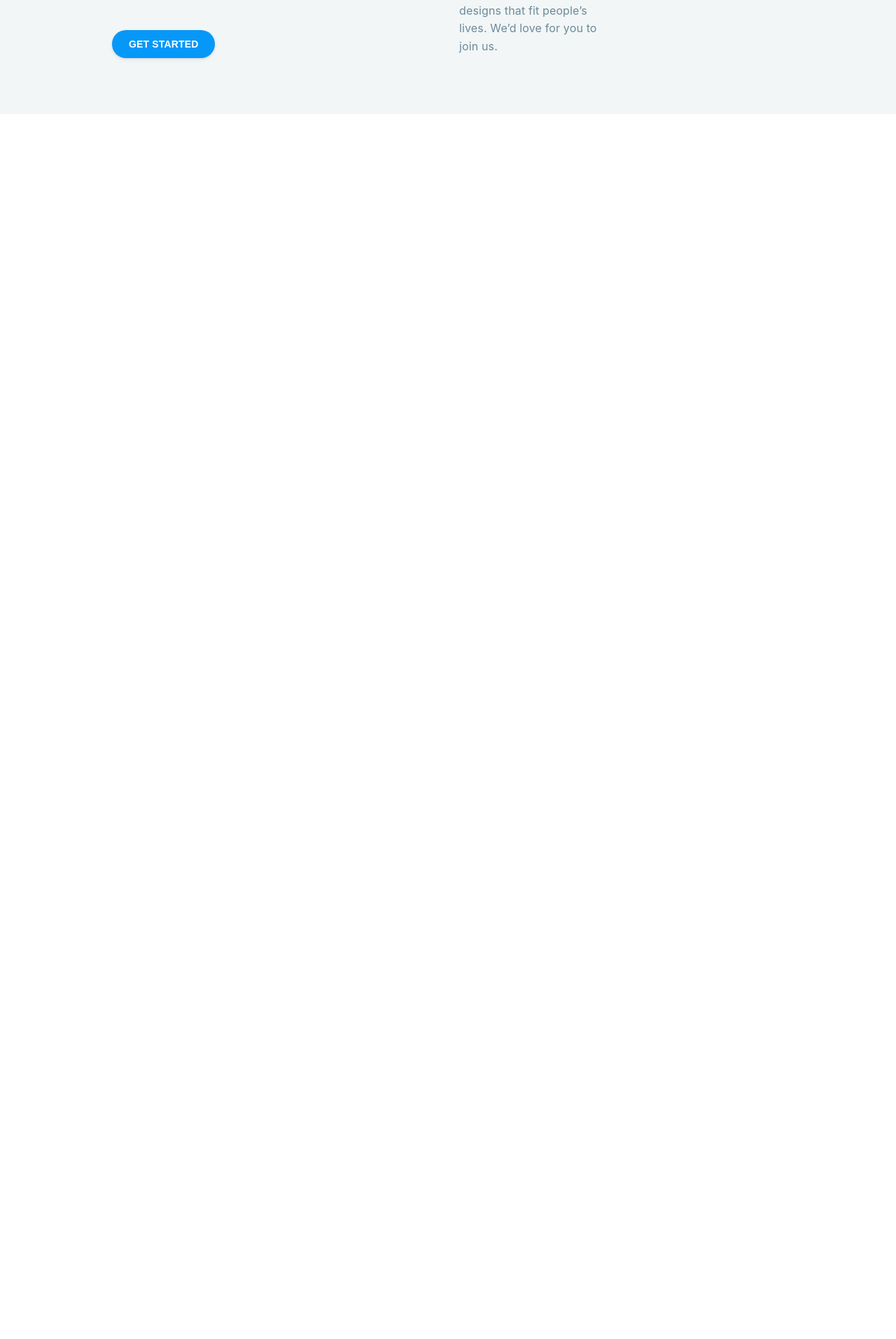
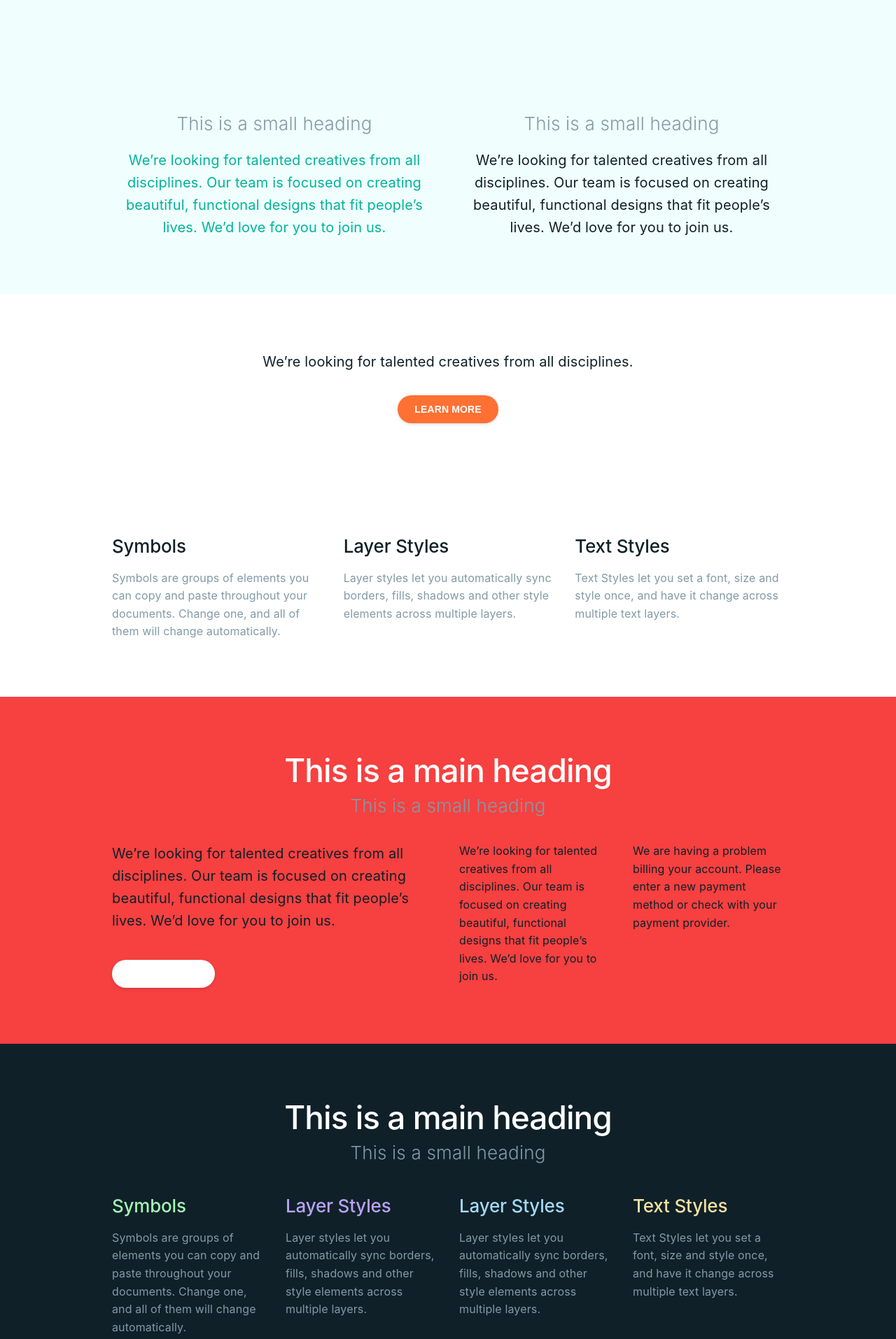
Before and after one commit to alobato/modulz-styled, a React (Create React App) app: page / in a window 1280 px wide. Shown: the part 846-2760 px from the top of the page at 70% size. Before the commit the page ends 1009 px from the top, so only its background shows below. Built offline with nearby package versions, Linux system fonts and the light colour scheme.

Commit message:
Tweaking variables and fleshing out experiment page

```diff
--- a/src/App.js
+++ b/src/App.js
@@ -46,20 +46,97 @@ class App extends Component {
           <Container medium>
             <Alignment center>
               <Spacing mb4>
-                <Heading>This is a main heading</Heading>
+                <Heading large>Write better code</Heading>
               </Spacing>
-              <Heading thin>We’re looking for talented creatives from all disciplines. Our team is focused on creating beautiful, functional designs that fit people’s lives. We’d love for you to join us.</Heading>
+              <Heading thin gray>On GitHub, lightweight code review tools are built into every pull request. Your team can create review processes that improve the quality of your code and fit neatly into your workflow.</Heading>
+              <Spacing mt5>
+                <Link teal>See how it works</Link>
+                <Link teal>Explore the features</Link>
+              </Spacing>
               <Spacing mt6>
-                <PillButton large blue>Get started</PillButton>
+                <PillButton large white>Get started</PillButton>
+                <PillButton large crimson>Learn more</PillButton>
+              </Spacing>
+              <Spacing mt3>
+                <Text small gray_500>* Make sure you read this before signing up.</Text>
               </Spacing>
             </Alignment>
           </Container>
         </Section>
-        <Section large gray_200>
+
+        <Section large tealTint>
+          <Container medium>
+            <Alignment center>
+                  <Spacing mb3>
+                    <Heading thin>This is a big ass quote from a glowing testimonial from a loyal customer.</Heading>
+                  </Spacing>
+                  <Text small gray_500>Colm Tuite</Text>
+            </Alignment>
+          </Container>
+        </Section>
+
+        <Section large tealTint>
+          <Container large>
+            <Alignment center>
+              <Grid>
+                <div className="grid-column">
+                  <Spacing mb3>
+                    <Heading thin gray_500>This is a small heading</Heading>
+                  </Spacing>
+                  <Text large teal>We’re looking for talented creatives from all disciplines. Our team is focused on creating beautiful, functional designs that fit people’s lives. We’d love for you to join us.</Text>
+                </div>
+                <div className="grid-column">
+                  <Spacing mb3>
+                    <Heading thin gray_500>This is a small heading</Heading>
+                  </Spacing>
+                  <Text large>We’re looking for talented creatives from all disciplines. Our team is focused on creating beautiful, functional designs that fit people’s lives. We’d love for you to join us.</Text>
+                </div>
+              </Grid>
+            </Alignment>
+          </Container>
+        </Section>
+
+        <Section large>
+          <Container medium>
+            <Alignment center>
+              <Text large>We’re looking for talented creatives from all disciplines.</Text>
+              <Spacing mt5>
+                <PillButton large crimson>Learn more</PillButton>
+              </Spacing>
+            </Alignment>
+          </Container>
+        </Section>
+
+        <Section large>
+          <Container large>
+            <Grid>
+              <div className="grid-column">
+                <Spacing mb3>
+                  <Heading small>Symbols</Heading>
+                </Spacing>
+                <Text gray_500>Symbols are groups of elements you can copy and paste throughout your documents. Change one, and all of them will change automatically.</Text>
+              </div>
+              <div className="grid-column">
+                <Spacing mb3>
+                  <Heading small>Layer Styles</Heading>
+                </Spacing>
+                <Text gray_500>Layer styles let you automatically sync borders, fills, shadows and other style elements across multiple layers.</Text>
+              </div>
+              <div className="grid-column">
+                <Spacing mb3>
+                  <Heading small>Text Styles</Heading>
+                </Spacing>
+                <Text gray_500>Text Styles let you set a font, size and style once, and have it change across multiple text layers.</Text>
+              </div>
+            </Grid>
+          </Container>
+        </Section>
+
+        <Section large red>
           <Container large>
             <Alignment center>
               <Spacing mb5>
-                <Heading>This is a main heading</Heading>
+                <Heading white>This is a main heading</Heading>
                 <Spacing mt1>
                   <Heading thin gray_500>This is a small heading</Heading>
                 </Spacing>
@@ -69,22 +146,62 @@ class App extends Component {
               <div className="grid-column">
                 <Text large>We’re looking for talented creatives from all disciplines. Our team is focused on creating beautiful, functional designs that fit people’s lives. We’d love for you to join us.</Text>
                 <Spacing mt6>
-                  <PillButton large blue>Get started</PillButton>
+                  <PillButton large white>Get started</PillButton>
                 </Spacing>
               </div>
               <div className="grid-column">
                 <Grid>
                   <div className="grid-column">
-                    <Text gray_500>We’re looking for talented creatives from all disciplines. Our team is focused on creating beautiful, functional designs that fit people’s lives. We’d love for you to join us.</Text>
+                    <Text>We’re looking for talented creatives from all disciplines. Our team is focused on creating beautiful, functional designs that fit people’s lives. We’d love for you to join us.</Text>
                   </div>
                   <div className="grid-column">
-                    <Text gray_500>We are having a problem billing your account. Please enter a new payment method or check with your payment provider.</Text>
+                    <Text>We are having a problem billing your account. Please enter a new payment method or check with your payment provider.</Text>
                   </div>
                 </Grid>
               </div>
             </Grid>
           </Container>
         </Section>
+
+        <Section large gray_800>
+          <Container large>
+            <Alignment center>
+              <Spacing mb6>
+                <Heading white>This is a main heading</Heading>
+                <Spacing mt1>
+                  <Heading thin gray_500>This is a small heading</Heading>
+                </Spacing>
+              </Spacing>
+            </Alignment>
+            <Grid>
+              <div className="grid-column">
+                <Spacing mb3>
+                  <Heading small greenTint>Symbols</Heading>
+                </Spacing>
+                <Text gray_500>Symbols are groups of elements you can copy and paste throughout your documents. Change one, and all of them will change automatically.</Text>
+              </div>
+              <div className="grid-column">
+                <Spacing mb3>
+                  <Heading small lavenderTint>Layer Styles</Heading>
+                </Spacing>
+                <Text gray_500>Layer styles let you automatically sync borders, fills, shadows and other style elements across multiple layers.</Text>
+              </div>
+              <div className="grid-column">
+                <Spacing mb3>
+                  <Heading small blueTint>Layer Styles</Heading>
+                </Spacing>
+                <Text gray_500>Layer styles let you automatically sync borders, fills, shadows and other style elements across multiple layers.</Text>
+              </div>
+              <div className="grid-column">
+                <Spacing mb3>
+                  <Heading small amberTint>Text Styles</Heading>
+                </Spacing>
+                <Text gray_500>Text Styles let you set a font, size and style once, and have it change across multiple text layers.</Text>
+              </div>
+            </Grid>
+          </Container>
+        </Section>
+
       </div>
     );
   }
--- a/src/Button.js
+++ b/src/Button.js
@@ -27,18 +27,18 @@ const Button = styled.button`
   min-width: ${palette.SPACING_500};
   line-height: ${palette.SPACING_500};
   padding: 0 ${palette.SPACING_200};
-  background-color: ${palette.COLOR_PEARL};
-  color: ${palette.COLOR_LEAD};
-  box-shadow: 0 0 0 1px hsl(200, 20%, 80%), 0 3px 6px 0 hsla(200, 30%, 10%, .05), 0 1px 3px 0 hsla(200, 30%, 10%, .1);
+  background-color: ${palette.GRAY_100};
+  color: ${palette.GRAY_800};
+  box-shadow: 0 0 0 1px ${palette.GRAY_400}, 0 3px 6px 0 hsla(200, 30%, 10%, .05), 0 1px 3px 0 hsla(200, 30%, 10%, .1);
 
   &:hover {
     transform: translateY(-1px);
-    box-shadow: 0 0 0 1px hsl(200, 30%, 70%), 0 3px 6px 0 hsla(200, 30%, 10%, .05), 0 1px 3px 0 hsla(200, 30%, 10%, .1);
+    box-shadow: 0 0 0 1px ${palette.GRAY_500}, 0 3px 6px 0 hsla(200, 30%, 10%, .05), 0 1px 3px 0 hsla(200, 30%, 10%, .1);
   }
 
   &:active {
     transform: translateY(0);
-    box-shadow: 0 0 0 1px hsl(200, 30%, 70%);
+    box-shadow: 0 0 0 1px ${palette.GRAY_500};
   }
 
   ${p => p.small && css`
@@ -51,14 +51,14 @@ const Button = styled.button`
   ${p => p.primary && css`
     background-color: ${palette.BLUE_100};
     color: ${palette.BLUE_700};
-    box-shadow: 0 0 0 1px hsl(200, 80%, 80%), 0 3px 6px 0 hsla(200, 30%, 10%, .05), 0 1px 3px 0 hsla(200, 30%, 10%, .1);
+    box-shadow: 0 0 0 1px ${palette.BLUE_300}, 0 3px 6px 0 hsla(200, 30%, 10%, .05), 0 1px 3px 0 hsla(200, 30%, 10%, .1);
 
     &:hover {
-      box-shadow: 0 0 0 1px hsl(200, 80%, 60%), 0 7px 14px 0 hsla(200, 30%, 10%, .05), 0 3px 6px 0 hsla(200, 30%, 10%, .1);
+      box-shadow: 0 0 0 1px ${palette.BLUE_500}, 0 7px 14px 0 hsla(200, 30%, 10%, .05), 0 3px 6px 0 hsla(200, 30%, 10%, .1);
     }
 
     &:active {
-      box-shadow: 0 0 0 1px hsl(200, 80%, 60%);
+      box-shadow: 0 0 0 1px ${palette.BLUE_500};
     }
   `}
 
--- a/src/Container.js
+++ b/src/Container.js
@@ -20,7 +20,7 @@ const Container = styled.div`
     }
 
     @media screen and (min-width: 68em) {
-      width: 50vw;
+      width: 58.3333333333vw;
     }
   `}
 
--- a/src/Heading.js
+++ b/src/Heading.js
@@ -8,24 +8,30 @@ const Heading = styled.h3`
   color: ${palette.GRAY_800};
   letter-spacing: -1px;
   line-height: 1.1;
-  font-weight: 700;
+  font-weight: 500;
 
   ${p => p.small && css`
     font-size: ${palette.FONTSIZE_600};
     letter-spacing: -.2px;
+    line-height: 1.25;
   `}
 
   ${p => p.thin && css`
     font-size: ${palette.FONTSIZE_600};
     font-weight: 300;
     letter-spacing: .2px;
-    line-height: 1.5;
+    line-height: 1.6;
   `}
 
   ${p => p.large && css`
     font-size: ${palette.FONTSIZE_800};
-    letter-spacing: -4px;
+    letter-spacing: -3px;
+    line-height: 1;
+    font-weight: 600;
   `}
+
+  ${props => props.white && css` color: ${palette.WHITE}; `}
+  ${props => props.black && css` color: ${palette.BLACK}; `}
 
   ${props => props.gray_500 && css` color: ${palette.GRAY_500}; `}
 
@@ -43,6 +49,21 @@ const Heading = styled.h3`
   ${props => props.crimson && css` color: ${palette.CRIMSON_500}; `}
   ${props => props.lavender && css` color: ${palette.LAVENDER_500}; `}
   ${props => props.violet && css` color: ${palette.VIOLET_500}; `}
+
+  ${props => props.redTint && css` color: ${palette.RED_300}; `}
+  ${props => props.pinkTint && css` color: ${palette.PINK_300}; `}
+  ${props => props.purpleTint && css` color: ${palette.PURPLE_300}; `}
+  ${props => props.indigoTint && css` color: ${palette.INDIGO_300}; `}
+  ${props => props.blueTint && css` color: ${palette.BLUE_300}; `}
+  ${props => props.tealTint && css` color: ${palette.TEAL_300}; `}
+  ${props => props.greenTint && css` color: ${palette.GREEN_300}; `}
+  ${props => props.limeTint && css` color: ${palette.LIME_300}; `}
+  ${props => props.yellowTint && css` color: ${palette.YELLOW_300}; `}
+  ${props => props.amberTint && css` color: ${palette.AMBER_300}; `}
+  ${props => props.orangeTint && css` color: ${palette.ORANGE_300}; `}
+  ${props => props.crimsonTint && css` color: ${palette.CRIMSON_300}; `}
+  ${props => props.lavenderTint && css` color: ${palette.LAVENDER_300}; `}
+  ${props => props.violetTint && css` color: ${palette.VIOLET_300}; `}
 `;
 
 export default Heading;
--- a/src/Link.js
+++ b/src/Link.js
@@ -12,6 +12,10 @@ const Link = styled.a`
   &:hover {
     text-decoration: underline;
   }
+
+  ${props => props.large && css`
+    font-size: ${palette.FONTSIZE_500};
+  `}
 `;
 
 export default Link;
--- a/src/PillButton.js
+++ b/src/PillButton.js
@@ -8,6 +8,7 @@ const PillButton = styled(Button)`
   border-radius: 9999px;
   background-color:
     ${(props) =>
+      props.white ? 'hsl(0, 0%, 100%)' :
       props.red ? 'hsl(0, 92%, 61%)' :
       props.pink ? 'hsl(332, 94%, 55%)' :
       props.purple ? 'hsl(288, 64%, 42%)' :
@@ -24,7 +25,7 @@ const PillButton = styled(Button)`
       props.violet ? 'hsl(264, 52%, 45%)' :
       ''
     };
-    font-size: ${(props) => props.large ? '14px' : ''};
+    font-size: ${(props) => props.large ? '14px' : '12px'};
   height: ${(props) => props.large ? '40px' : ''};
   min-width: ${(props) => props.large ? '40px' : ''};
   line-height: ${(props) => props.large ? '40px' : ''};
--- a/src/Section.js
+++ b/src/Section.js
@@ -4,7 +4,7 @@ import { css } from 'styled-components'
 import * as palette from './Palette.js';
 
 const Section = styled.section`
-  background-color: ${palette.COLOR_WHITE};
+  background-color: ${palette.WHITE};
 
   ${props => props.small && css`
       padding: ${palette.SPACING_300} 0;
@@ -27,7 +27,7 @@ const Section = styled.section`
   ${props => props.gray_700 && css` background-color: ${palette.GRAY_700}; `}
   ${props => props.gray_800 && css` background-color: ${palette.GRAY_800}; `}
 
-  ${props => props.red && css` background-color ${palette.RED_500}; `}
+  ${props => props.red && css` background-color: ${palette.RED_500}; `}
   ${props => props.pink && css` background-color: ${palette.PINK_500}; `}
   ${props => props.purple && css` background-color: ${palette.PURPLE_500}; `}
   ${props => props.indigo && css` background-color: ${palette.INDIGO_500}; `}
@@ -41,6 +41,21 @@ const Section = styled.section`
   ${props => props.crimson && css` background-color: ${palette.CRIMSON_500}; `}
   ${props => props.lavender && css` background-color: ${palette.LAVENDER_500}; `}
   ${props => props.violet && css` background-color: ${palette.VIOLET_500}; `}
+
+  ${props => props.redTint && css` background-color: ${palette.RED_100}; `}
+  ${props => props.pinkTint && css` background-color: ${palette.PINK_100}; `}
+  ${props => props.purpleTint && css` background-color: ${palette.PURPLE_100}; `}
+  ${props => props.indigoTint && css` background-color: ${palette.INDIGO_100}; `}
+  ${props => props.blueTint && css` background-color: ${palette.BLUE_100}; `}
+  ${props => props.tealTint && css` background-color: ${palette.TEAL_100}; `}
+  ${props => props.greenTint && css` background-color: ${palette.GREEN_100}; `}
+  ${props => props.limeTint && css` background-color:${palette.LIME_100}; `}
+  ${props => props.yellowTint && css` background-color:${palette.YELLOW_100}; `}
+  ${props => props.amberTint && css` background-color: ${palette.AMBER_100}; `}
+  ${props => props.orangeTint && css` background-color: ${palette.ORANGE_100}; `}
+  ${props => props.crimsonTint && css` background-color: ${palette.CRIMSON_100}; `}
+  ${props => props.lavenderTint && css` background-color: ${palette.LAVENDER_100}; `}
+  ${props => props.violetTint && css` background-color: ${palette.VIOLET_100}; `}
 `;
 
 export default Section;
```
Also changed, not shown: src/Palette.js (+15 -5 lines).
